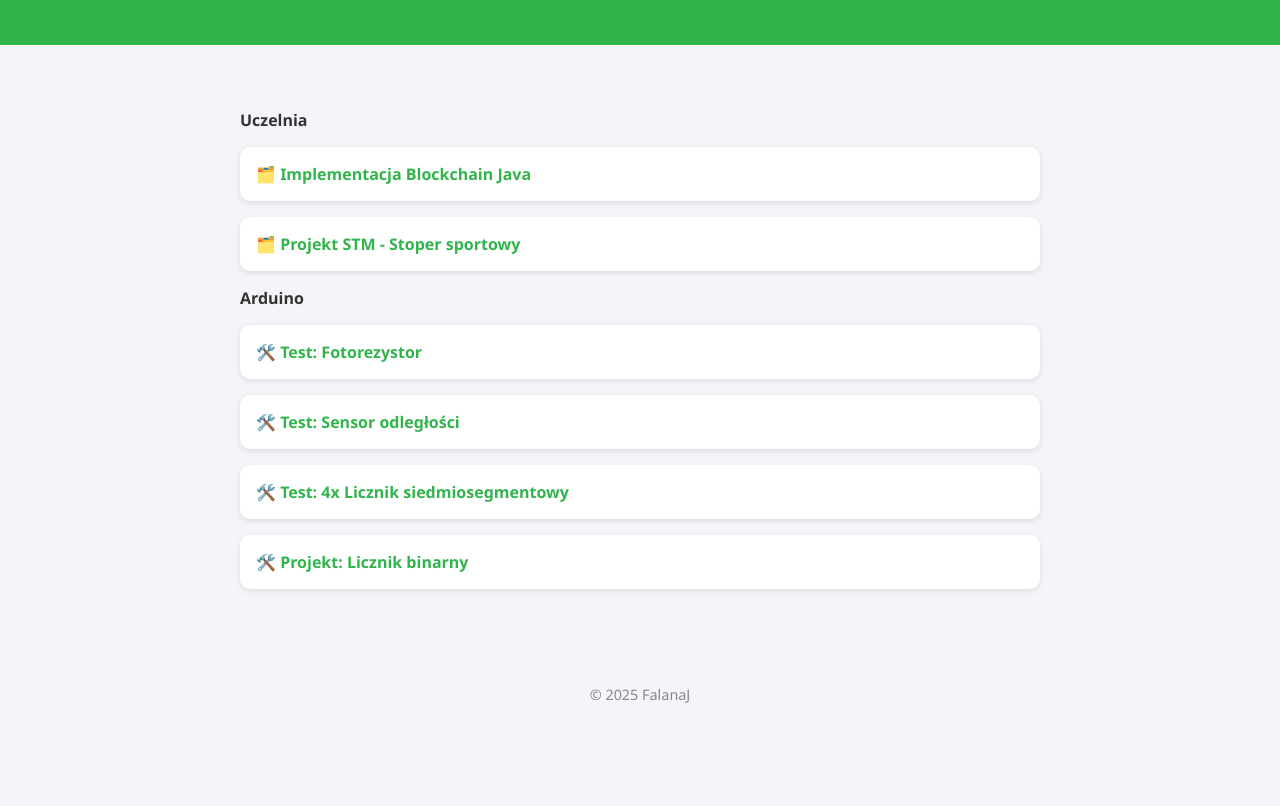
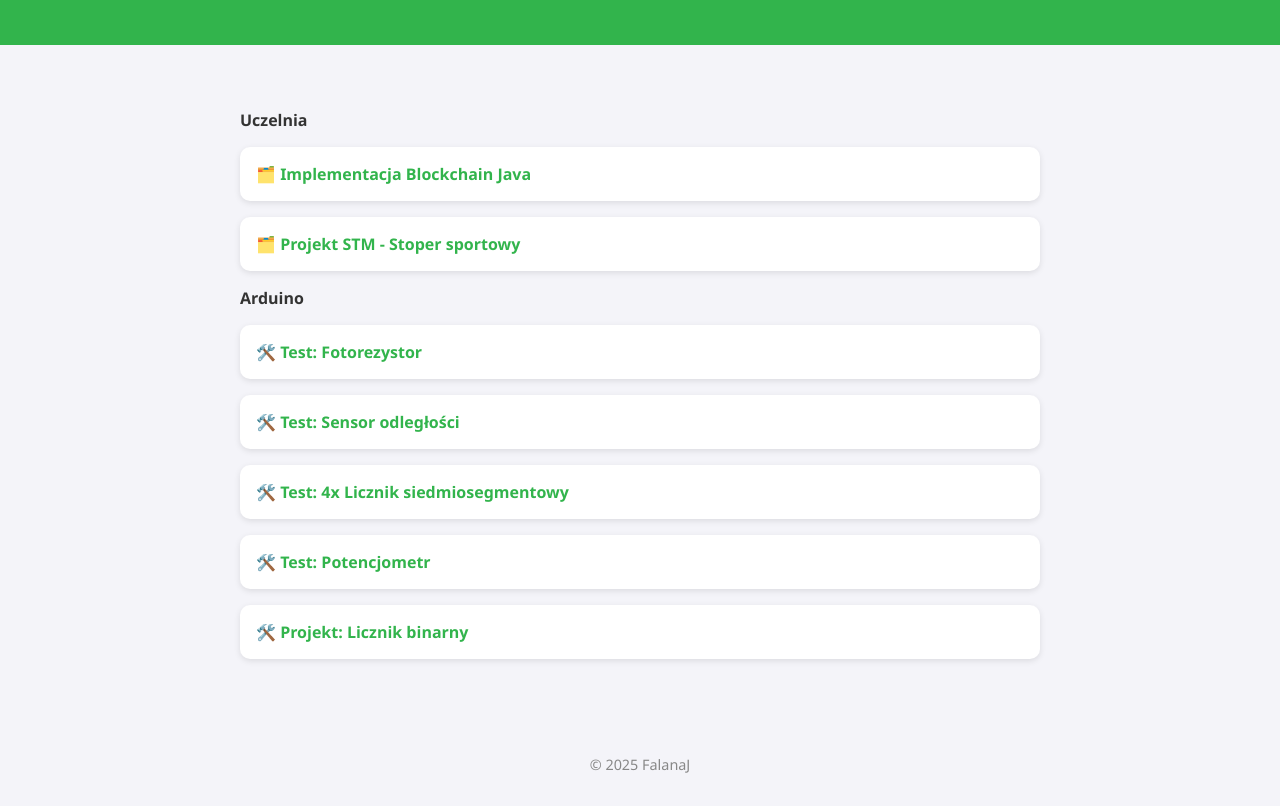
Before and after one commit to FalanaJ/index, a plain HTML site: page index.html in a window 1280 px wide. Shown: the part 116-922 px from the top of the page. Before the commit the page ends 852 px from the top, so only its background shows below. Drawn offline with Linux system fonts and the light colour scheme.

Commit message:
Update index.html

```diff
--- a/index.html
+++ b/index.html
@@ -96,6 +96,9 @@
         <a href="https://github.com/FalanaJ/index/tree/main/Arduino/4Digit7SegmentDisplay" target="_blank">🛠️ Test: 4x Licznik siedmiosegmentowy</a>
       </li>
       <li>
+        <a href="https://github.com/FalanaJ/index/tree/main/Arduino/Potentiometer" target="_blank">🛠️ Test: Potencjometr</a>
+      </li>
+      <li>
         <a href="https://github.com/FalanaJ/index/tree/main/Arduino/BinaryAbacus" target="_blank">🛠️ Projekt: Licznik binarny</a>
       </li>
     </ul>
```
